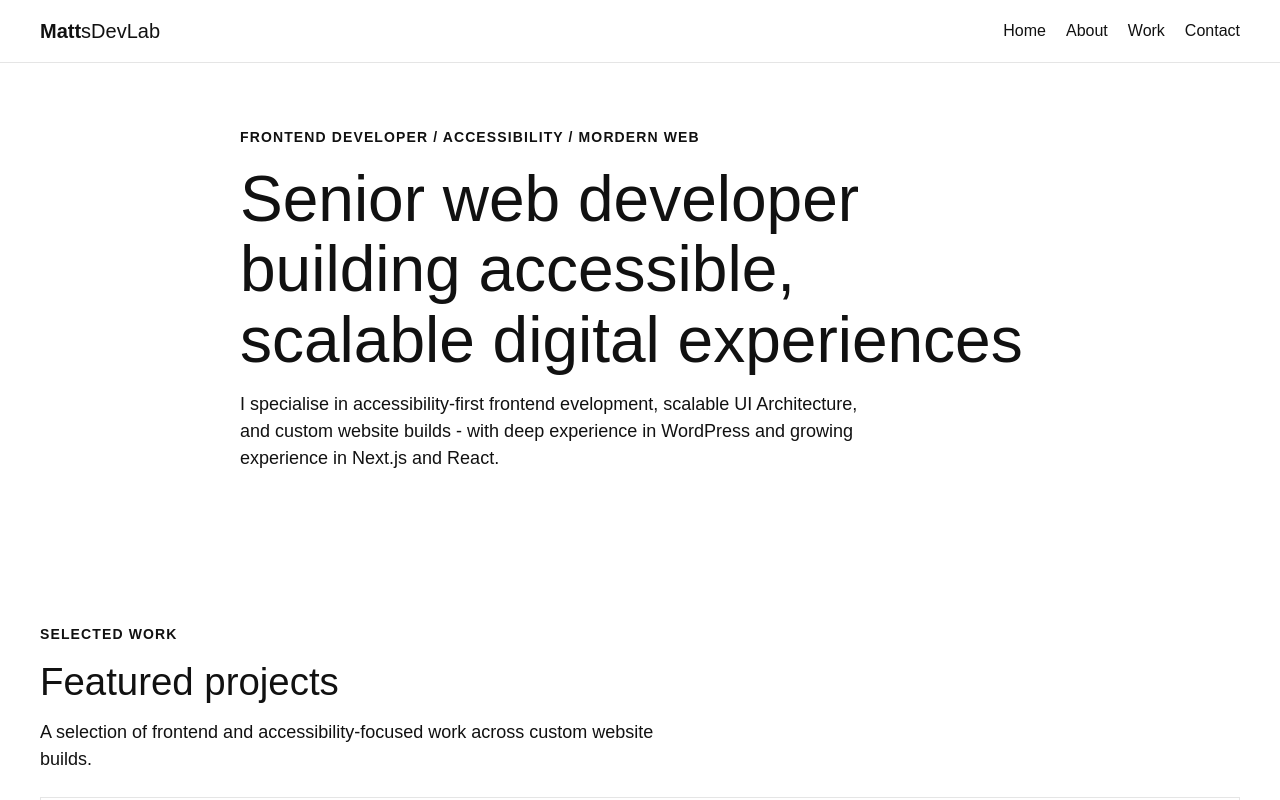
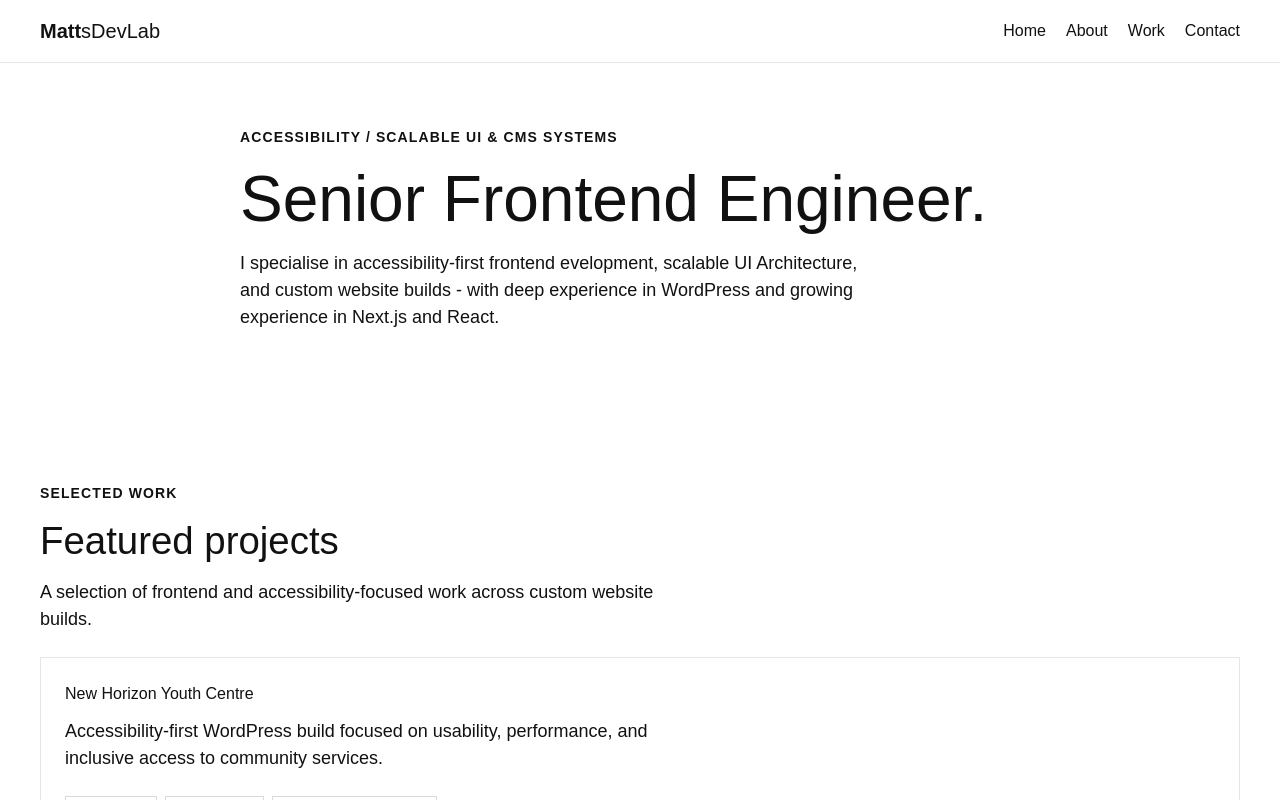
Before and after one commit to MattsDevLab/mattsdevlab-portfolio, a Next.js app: page / in a window 1280 px wide. Shown: the top 800 px of the page. Built offline with nearby package versions, Linux system fonts and the light colour scheme.

Commit message:
update content on hero banner

```diff
--- a/src/components/sections/Hero.tsx
+++ b/src/components/sections/Hero.tsx
@@ -4,8 +4,8 @@ export default function Hero(){
     return(
         <section className="hero">
             <div className="hero__inner">
-                <p className="hero__eyebrow">Frontend Developer / Accessibility / Mordern Web</p>
-                <h1 className="hero__title">Senior web developer building accessible, scalable digital experiences</h1>
+                <p className="hero__eyebrow">Accessibility / Scalable UI & CMS Systems</p>
+                <h1 className="hero__title">Senior Frontend Engineer.</h1>
                 <p className="hero__text">I specialise in accessibility-first frontend evelopment, scalable UI Architecture, and custom website builds - with deep experience in WordPress and growing experience in Next.js and React.</p>
             </div>
         </section>
```
